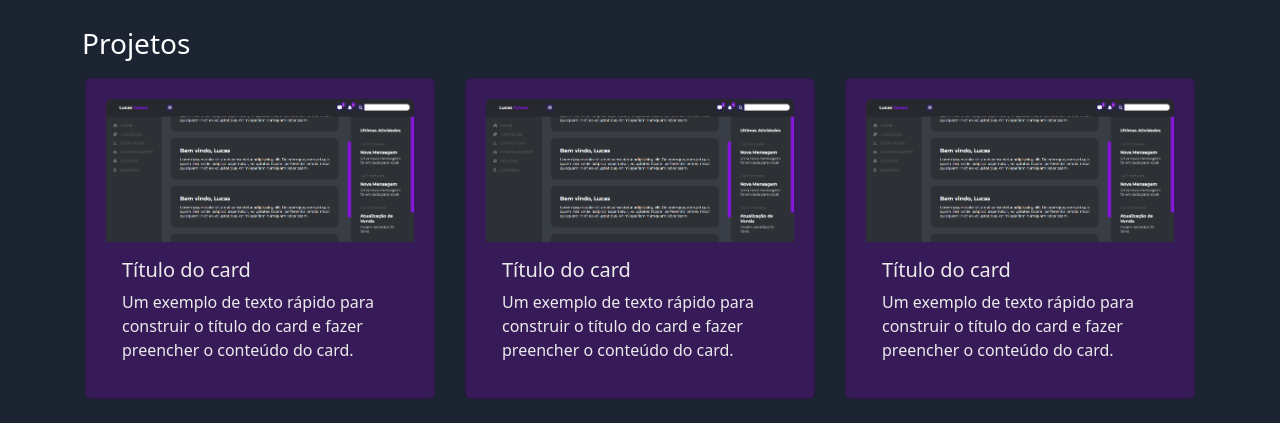
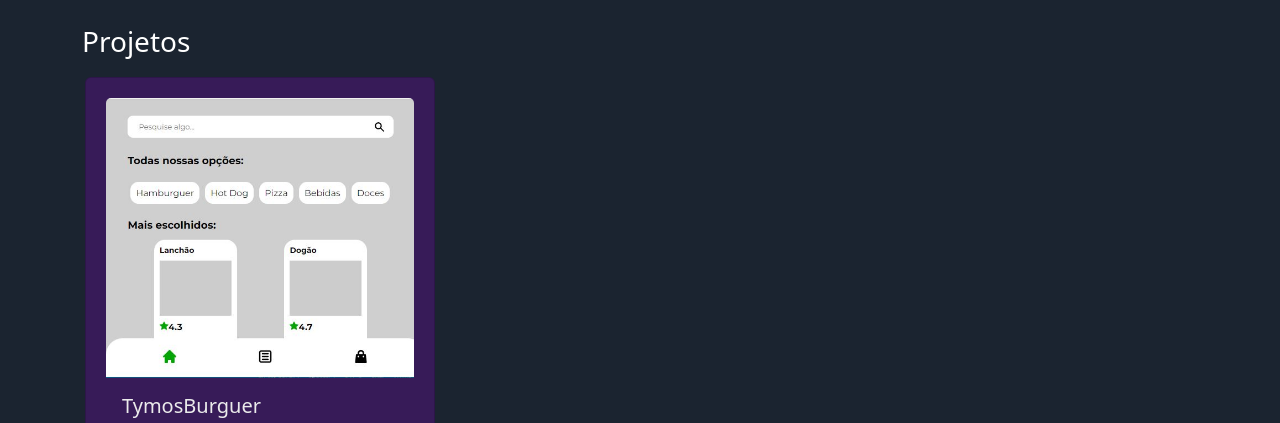
Before and after one commit to LuTymos/Portfolio, a plain HTML site: page index.html in a window 1280 px wide. Shown: the part 645-1068 px from the top of the page. Drawn offline with nearby package versions, Linux system fonts and the light colour scheme.

Commit message:
inserindo projeto Hamburgueria

```diff
--- a/index.html
+++ b/index.html
@@ -66,7 +66,7 @@
 
                 <div class="col-md sobre">
                   <h3>Sobre mim:</h3>
-                  <p>Lorem ipsum dolor sit amet consectetur adipisicing elit. Nobis iste fugit velit sit commodi quidem officiis, consequatur, ratione tempora, dolorum optio numquam labore. Fuga beatae reiciendis quaerat quo rem, a laboriosam similique in voluptatum dolorum? Provident vel modi dignissimos quia.</p>
+                  <p>Eu sempre fui apaixonado por tecnologia e adoro a área de programação. Venho me aperfeiçoando na área, desenvolvendo vários projetos para colocar em prática tudo o que eu estou estudando e conquistar minha primeira vaga como Desenvolvedor Front-End.</p>
                 </div>
                 <!-- /Sobre -->
 
@@ -97,36 +97,19 @@
             <div class="container">
                 <h3>Projetos</h3>
                 <div class="row">
+
+                    <!-- Projeto Hamburgueria -->
                     <div class="col-md-4">
                         <div class="card projeto-single">
-                        <img class="card-img-top" src="img/projeto_dashboard.png" alt="Imagem de capa do card">
+                        <img class="card-img-top" src="img/projeto_um.jpg" alt="Imagem de capa do card">
                         <div class="card-body">
-                          <h5 class="card-title">Título do card</h5>
-                          <p class="card-text">Um exemplo de texto rápido para construir o título do card e fazer preencher o conteúdo do card.</p>
+                          <h5 class="card-title">TymosBurguer</h5>
+                          <p class="card-text">Projeto de uma Hamburgueria Fictícia usando React, TypeScript e Firebase</p>
                         </div>
                       </div>
                     </div>
-                    <!-- /col-md -->
-                    <div class="col-md-4">
-                        <div class="card projeto-single">
-                        <img class="card-img-top" src="img/projeto_dashboard.png" alt="Imagem de capa do card">
-                        <div class="card-body">
-                          <h5 class="card-title">Título do card</h5>
-                          <p class="card-text">Um exemplo de texto rápido para construir o título do card e fazer preencher o conteúdo do card.</p>
-                        </div>
-                      </div>
-                    </div>
-                    <!-- /col-md -->
-                    <div class="col-md-4">
-                        <div class="card projeto-single">
-                        <img class="card-img-top" src="img/projeto_dashboard.png" alt="Imagem de capa do card">
-                        <div class="card-body">
-                          <h5 class="card-title">Título do card</h5>
-                          <p class="card-text">Um exemplo de texto rápido para construir o título do card e fazer preencher o conteúdo do card.</p>
-                        </div>
-                      </div>
-                    </div>
-                    <!-- /col-md -->
+                    <!-- /Projeto Hamburgueria -->
+
 
             </div>
             <!-- /row -->
```
Also changed, not shown: img/projeto_um.jpg (added).
